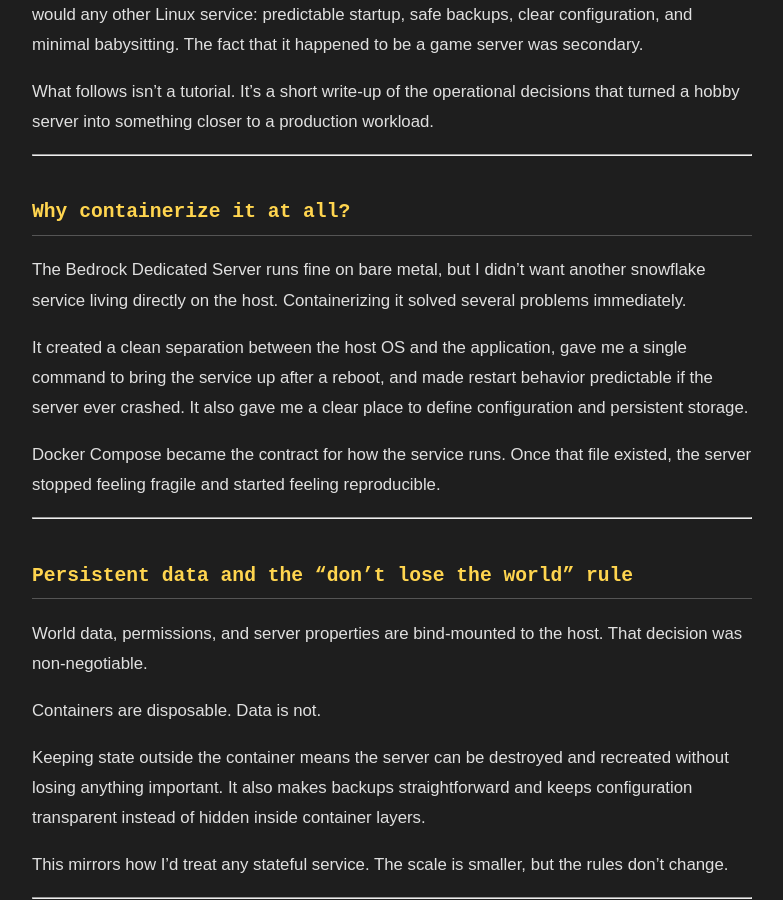
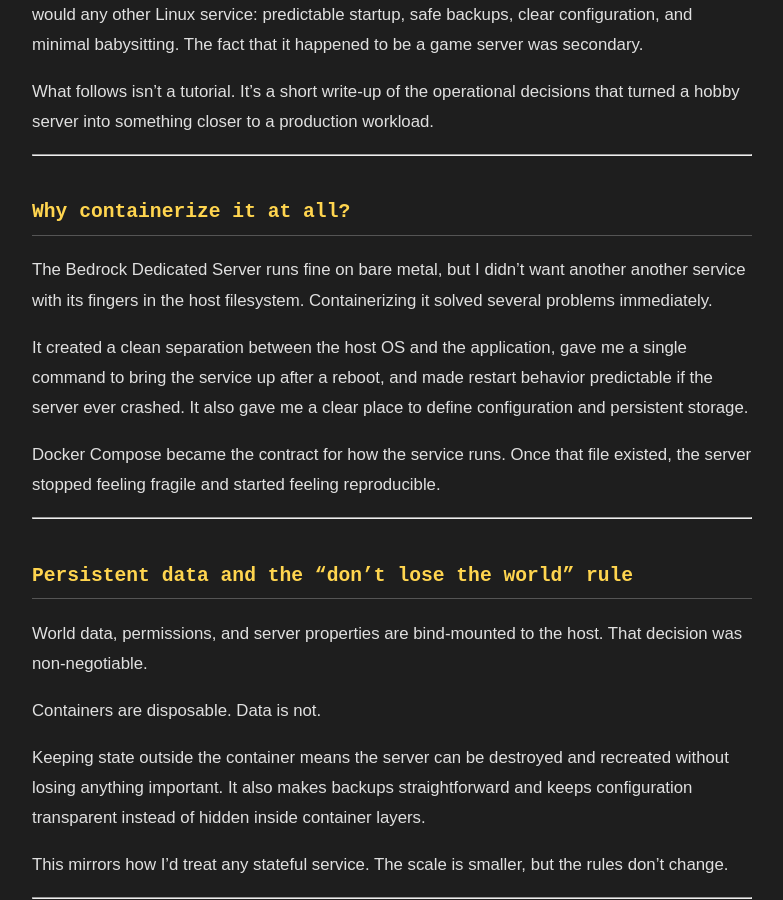
Before and after one commit to desvert/desvert.github.io, a Jekyll site: the page built from _posts/2025-12-28-running-a-small-service-like-it-matters.md, in a window 1280 px wide and 900 px high, scrolled down 388 px. Shown: the whole window, without its empty margins (248-1031 px from the left). Built offline with Jekyll 4.4.1, drawn with Linux system fonts in a browser that asks for light colours.

Commit message:
Minor edits to correct phrasing.

```diff
--- a/_posts/2025-12-28-running-a-small-service-like-it-matters.md
+++ b/_posts/2025-12-28-running-a-small-service-like-it-matters.md
@@ -22,7 +22,7 @@ What follows isn’t a tutorial. It’s a short write-up of the operational deci
 
 ### Why containerize it at all?
 
-The Bedrock Dedicated Server runs fine on bare metal, but I didn’t want another snowflake service living directly on the host. Containerizing it solved several problems immediately.
+The Bedrock Dedicated Server runs fine on bare metal, but I didn’t want another another service with its fingers in the host filesystem. Containerizing it solved several problems immediately.
 
 It created a clean separation between the host OS and the application, gave me a single command to bring the service up after a reboot, and made restart behavior predictable if the server ever crashed. It also gave me a clear place to define configuration and persistent storage.
 
```
